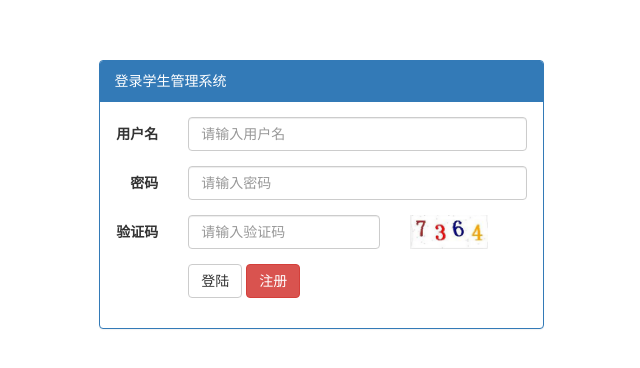
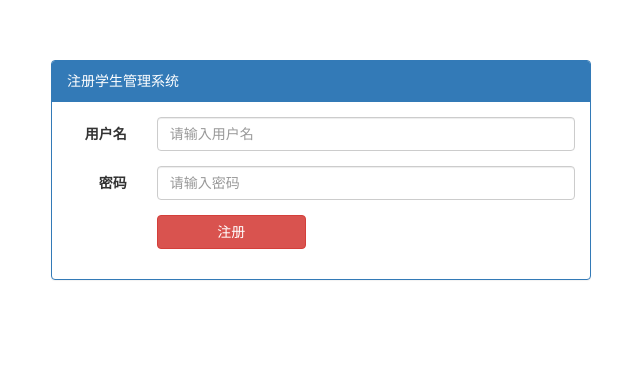
Before and after one commit to 456sg/studentManger, a plain HTML site: page statics/views/register.html in a window 1280 px wide. Shown: the part 120-488 px from the top of the page, without its empty margins (304-944 px from the left). Drawn offline with Linux system fonts and the light colour scheme.

Commit message:
完成注册页面

```diff
--- a/statics/views/login.html
+++ b/statics/views/register.html
@@ -5,7 +5,7 @@
     <meta charset="UTF-8">
     <meta name="viewport" content="width=device-width, initial-scale=1.0">
     <meta http-equiv="X-UA-Compatible" content="ie=edge">
-    <title>登陆</title>
+    <title>注册</title>
     <link rel="stylesheet" href="../lib/css/bootstrap.min.css">
     <style>
         html,
@@ -34,9 +34,9 @@
 <body>
     <div class="container">
         <div class="row">
-            <div class="col-md-5">
+            <div class="col-md-6">
                 <div class="panel panel-primary ">
-                    <div class="panel-heading">登录学生管理系统</div>
+                    <div class="panel-heading">注册学生管理系统</div>
                     <div class="panel-body">
                         <form class="form-horizontal">
                             <div class="form-group">
@@ -52,18 +52,8 @@
                                 </div>
                             </div>
                             <div class="form-group">
-                                <label for="code" class="col-sm-2 control-label">验证码</label>
-                                <div class="col-sm-6">
-                                    <input type="password" name="code" class="form-control" id="code" placeholder="请输入验证码">
-                                </div>
-                                <div class="col-sm-4">
-                                    <img class="code-img" src="../img/code.PNG" alt="">
-                                </div>
-                            </div>
-                            <div class="form-group">
-                                <div class="col-sm-offset-2 col-sm-10">
-                                    <button type="submit" class="btn btn-default">登陆</button>
-                                    <button type="button" class="btn btn-danger">注册</button>
+                                <div class="col-sm-offset-2 col-sm-4">
+                                    <button type="submit" class="btn btn-danger btn-block">注册</button>
                                 </div>
                             </div>
                         </form>
```
